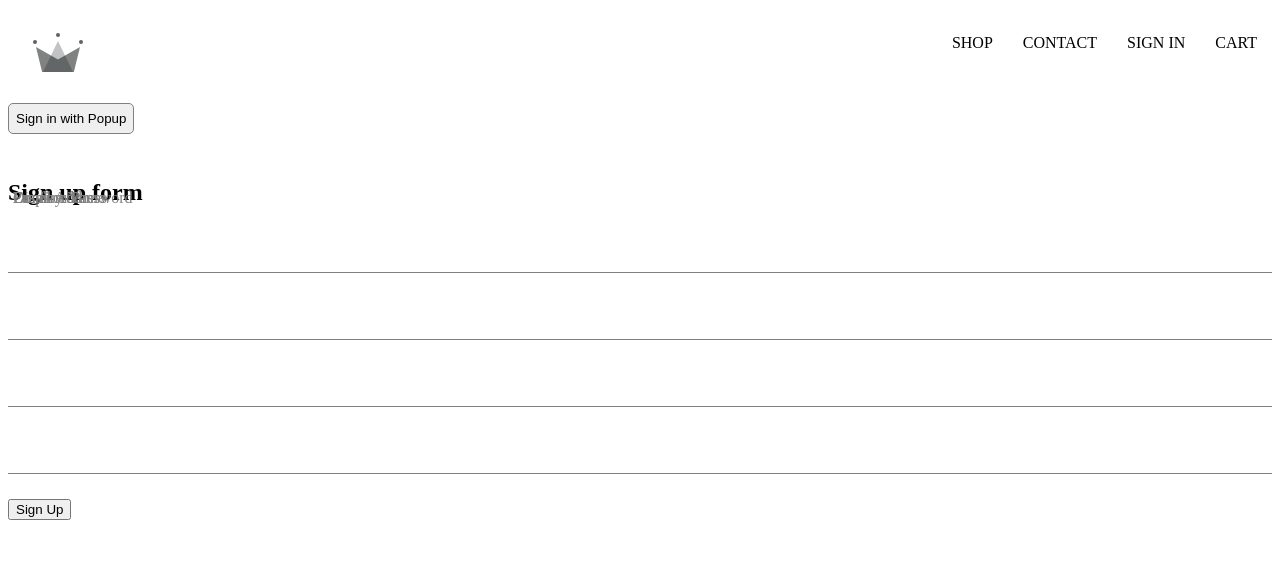
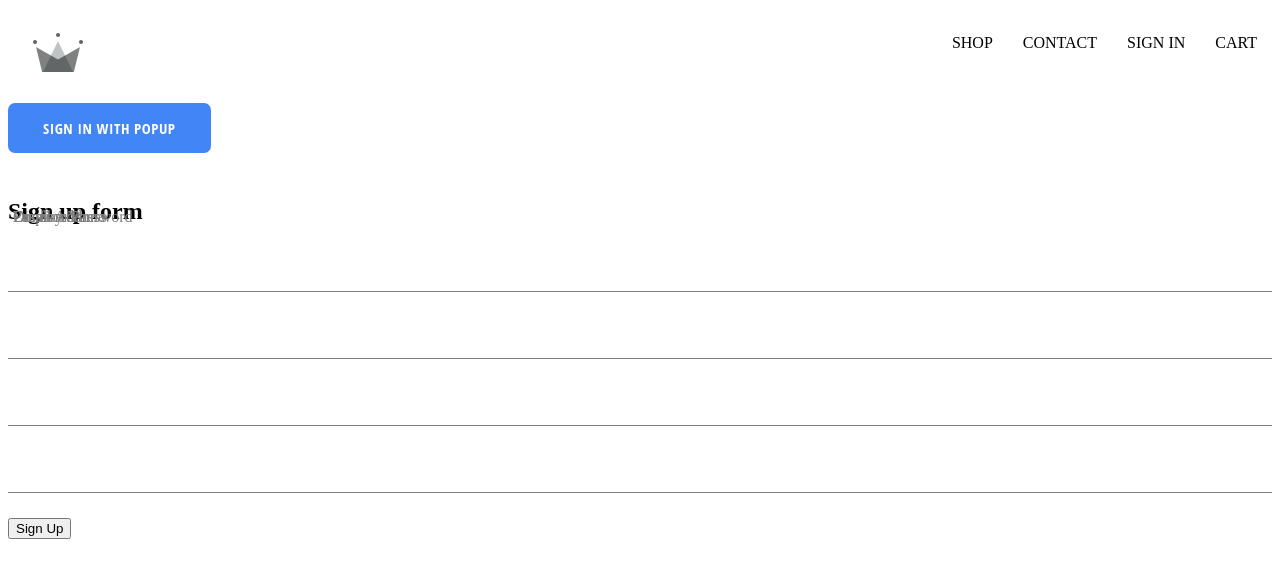
Before and after one commit to jahrulezfrancis/valid-clothing, a React (Create React App) app: page /sign-in in a window 1280 px wide. Shown: the top 578 px of the page. Built offline with nearby package versions, Linux system fonts and the light colour scheme.

Commit message:
Creating reuseable button component

```diff
--- /dev/null
+++ b/src/Components/Button/button.style.scss
@@ -0,0 +1,53 @@
+.button-container {
+    min-width: 165px;
+    width: auto;
+    height: 50px;
+    letter-spacing: 0.5px;
+    line-height: 50px;
+    padding: 0 35px 0 35px;
+    font-size: 15px;
+    background-color: black;
+    color: white;
+    text-transform: uppercase;
+    font-family: 'Open Sans Condensed';
+    font-weight: bolder;
+    border: none;
+    cursor: pointer;
+    display: flex;
+    justify-content: center;
+
+    &:hover {
+        background-color: white;
+        color: black;
+        border: 1px solid black;
+    }
+
+    &.google-sign-in {
+        background-color: #4285f4;
+        color: white;
+        border-radius: 7px;
+
+
+        &:hover {
+            background-color: #357ae8;
+            border: none;
+        }
+    }
+
+    &.inverted {
+        background-color: white;
+        color: black;
+        border: none;
+        box-shadow: -2px 4px 16px -2px rgba(75, 146, 230, 0.72);
+        -webkit-box-shadow: -2px 4px 16px -2px rgba(51, 132, 232, 0.72);
+        -moz-box-shadow: -2px 4px 16px -2px rgba(75, 146, 230, 0.72);
+        outline: none;
+        border-radius: 7px;
+
+        &:hover {
+            background-color: black;
+            color: white;
+            border: none;
+        }
+    }
+}
--- /dev/null
+++ b/src/Components/Button/buttton.component.jsx
@@ -0,0 +1,15 @@
+import "./button.style.scss";
+
+
+const Button_Types = {
+    google: 'google-sign-in',
+    inverted: 'inverted'
+}
+
+const Button = ({ children, buttonType, ...otherProps }) => {
+    return (
+        <button className={`button-container ${Button_Types[buttonType]}`} {...otherProps}> {children}</button >
+    )
+}
+
+export default Button;
--- a/src/Components/routes/Sign-in/sign-in.component.jsx
+++ b/src/Components/routes/Sign-in/sign-in.component.jsx
@@ -1,3 +1,4 @@
+import Button from "../../Button/buttton.component";
 import SignUpForm from "../../Sign-up/sign-up-form.component";
 import { signInWithGooglePopup, createUserDocumentFromAuth } from "../../Utils/Firebase/firebase-.utils";
 
@@ -10,12 +11,7 @@ const Signin = () => {
 
     return (
         <div className="sign-in-container">
-            <button onClick={GoogleSignIn} style={{
-                padding: "7px", outline: 'none', cursor: "pointer",
-                borderRadius: "5px", border: '.1px solid grey'
-            }}>
-                Sign in with Popup
-            </button>
+            <Button onClick={GoogleSignIn} buttonType='google' children={'Sign in with Popup'} />
             <SignUpForm />
         </div>
     )
```
